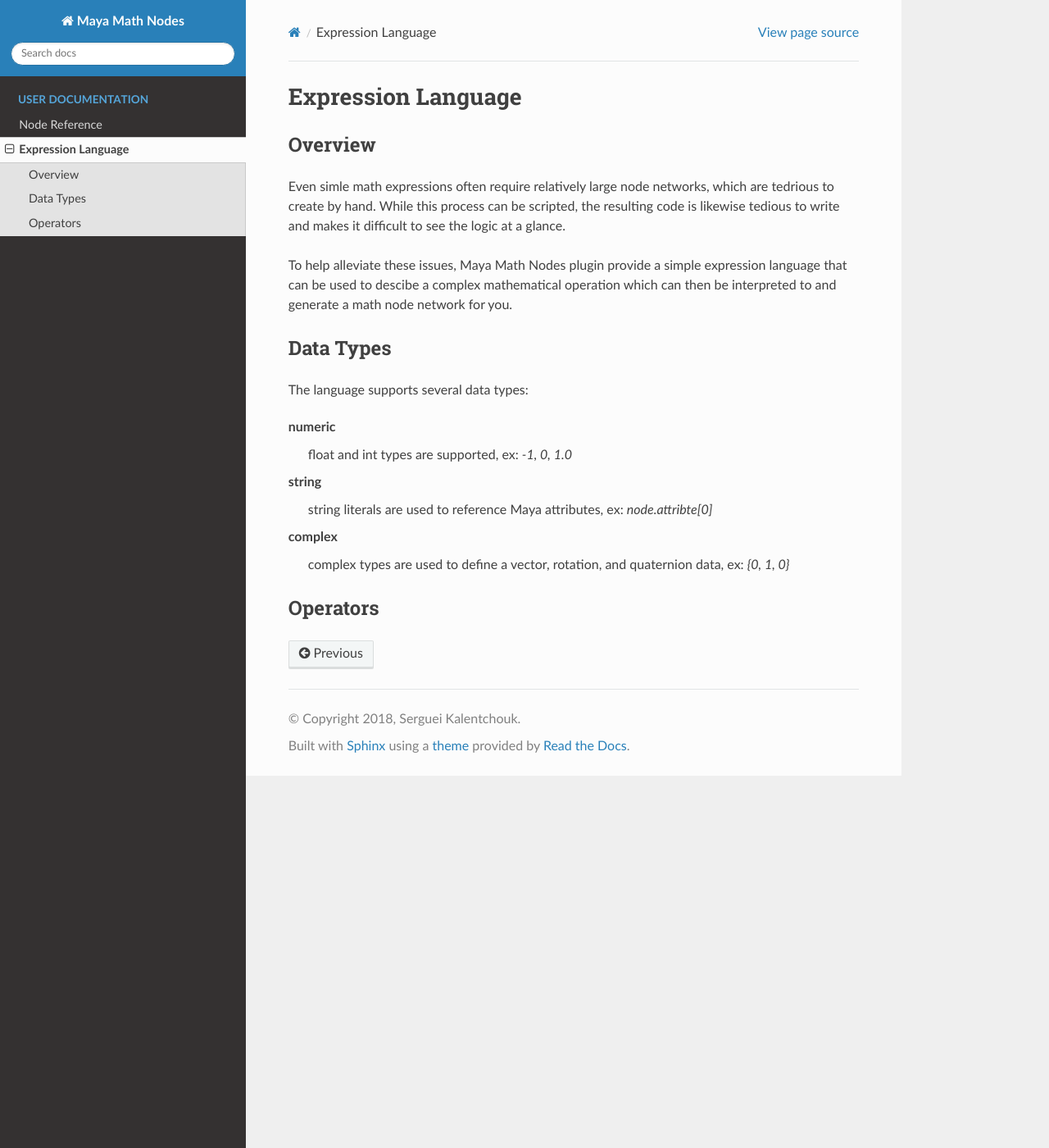
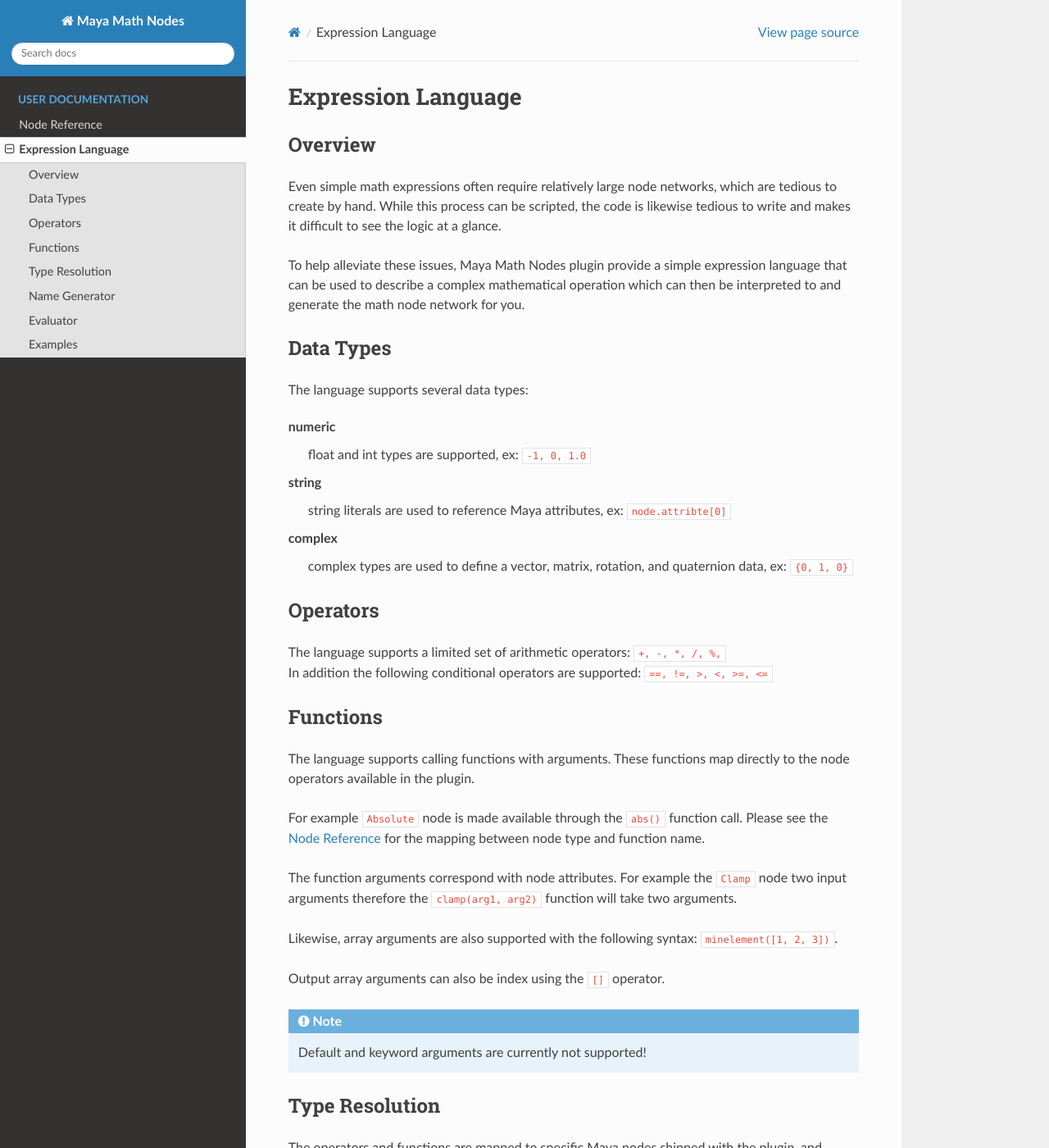
Before and after one commit to serguei-k/maya-math-nodes, a Sphinx documentation site: the page built from docs/source/expressionLanguage.rst, in a window 1280 px wide and 1400 px high. Shown: the whole window at 82% size. Built offline with Sphinx 7.4.7 and the Read the Docs theme 2.0.0, drawn with Linux system fonts in a browser that asks for light colours; some of the changed text lies outside the part shown.

Commit message:
updated documentation

```diff
--- a/docs/source/expressionLanguage.rst
+++ b/docs/source/expressionLanguage.rst
@@ -6,11 +6,11 @@
 Overview
 --------
 
-Even simle math expressions often require relatively large node networks, which are tedrious to create by hand.
-While this process can be scripted, the resulting code is likewise tedious to write and makes it difficult to see the logic at a glance.
+Even simple math expressions often require relatively large node networks, which are tedious to create by hand.
+While this process can be scripted, the code is likewise tedious to write and makes it difficult to see the logic at a glance.
 
-To help alleviate these issues, Maya Math Nodes plugin provide a simple expression language that can be used to descibe
-a complex mathematical operation which can then be interpreted to and generate a math node network for you.
+To help alleviate these issues, Maya Math Nodes plugin provide a simple expression language that can be used to describe
+a complex mathematical operation which can then be interpreted to and generate the math node network for you.
 
 Data Types
 ----------
@@ -18,13 +18,79 @@
 The language supports several data types:
 
 numeric
-   float and int types are supported, ex: `-1, 0, 1.0`
+   float and int types are supported, ex: :code:`-1, 0, 1.0`
 
 string
-   string literals are used to reference Maya attributes, ex: `node.attribte[0]`
+   string literals are used to reference Maya attributes, ex: :code:`node.attribte[0]`
 
 complex
-   complex types are used to define a vector, rotation, and quaternion data, ex: `{0, 1, 0}`
+   complex types are used to define a vector, matrix, rotation, and quaternion data, ex: :code:`{0, 1, 0}`
 
 Operators
 ---------
+
+| The language supports a limited set of arithmetic operators: :code:`+, -, *, /, %,`
+| In addition the following conditional operators are supported: :code:`==, !=, >, <, >=, <=`
+
+Functions
+---------
+
+The language supports calling functions with arguments.
+These functions map directly to the node operators available in the plugin.
+
+For example :code:`Absolute` node is made available through the :code:`abs()` function call.
+Please see the :ref:`Node Reference <nodeReference>` for the mapping between node type and function name.
+
+The function arguments correspond with node attributes. For example the :code:`Clamp` node two input arguments
+therefore the :code:`clamp(arg1, arg2)` function will take two arguments.
+
+Likewise, array arguments are also supported with the following syntax: :code:`minelement([1, 2, 3])`.
+
+Output array arguments can also be index using the :code:`[]` operator.
+
+.. note::
+   Default and keyword arguments are currently not supported!
+
+Type Resolution
+---------------
+
+The operators and functions are mapped to specific Maya nodes shipped with the plugin, and because the node library is strongly typed
+the parser needs to make a determination about types using the following rules:
+
+- for operators, the left operand is used to determine primary type
+- for conditional expressions, the true value is used to determine primary selector type
+- for functions, the first argument is used to determine primary type
+- if operand or argument is literal numeric type then casting to another numeric type is allowed
+
+Name Generator
+--------------
+
+The expression evaluator will create Maya nodes procedurally and therefore needs a mechanism to generate unique names consistently.
+
+This is achieved with the :code:`NameGenerator` class. To customize this behavior you can create your own implementation, with the
+only requirement that it implements :code:`get_name(str: node_type) -> str` method.
+
+Evaluator
+---------
+
+| The public API for this module consist of a single function:
+| :code:`eval_expression(str: expression, str: base_node_name='', NameGenerator: name_generator=None) -> str`
+
+The return value is the path to the output attribute of the last node in the generated node network that will
+have the result value computed for the expression. This value can then be passed to subsequent expressions to chain them together.
+
+Examples
+--------
+
+.. code:: python
+
+  from maya_math_nodes import eval_expression
+
+  # get twist value for roll joint
+  eval_expression('twist(ctrl.worldMatrix[0], 0, 0) * 0.5', 'roll')
+
+  # get toe pivot value for foot roll
+  eval_expression('ctrl.roll > ctrl.break ? ctrl.roll - ctrl.break : 0', 'toeroll')
+
+  # compute some pole vector with offset
+  eval_expression('cross(axis(ctrl.matrix, 0), {0.0, 1.0, 0.0}) * 2', 'pole')
--- a/docs/source/index.rst
+++ b/docs/source/index.rst
@@ -18,7 +18,7 @@
 
 To see the list of nodes made available by the plugin, please refer to the :ref:`Node Reference <nodeReference>` section.
 
-Additionaly, this plugin provides a simple expression language that can be used to descibe complex mathematical operation which can
+Additionaly, this plugin provides a simple expression language that can be used to describe complex mathematical operation which can
 then be used to and generate a math node network, see :ref:`Expression Language <expressionLanguage>` section for details.
 
 .. note::
```
Also changed, not shown: docs/source/nodeReference.rst (+30 -27 lines), 1 other file.
